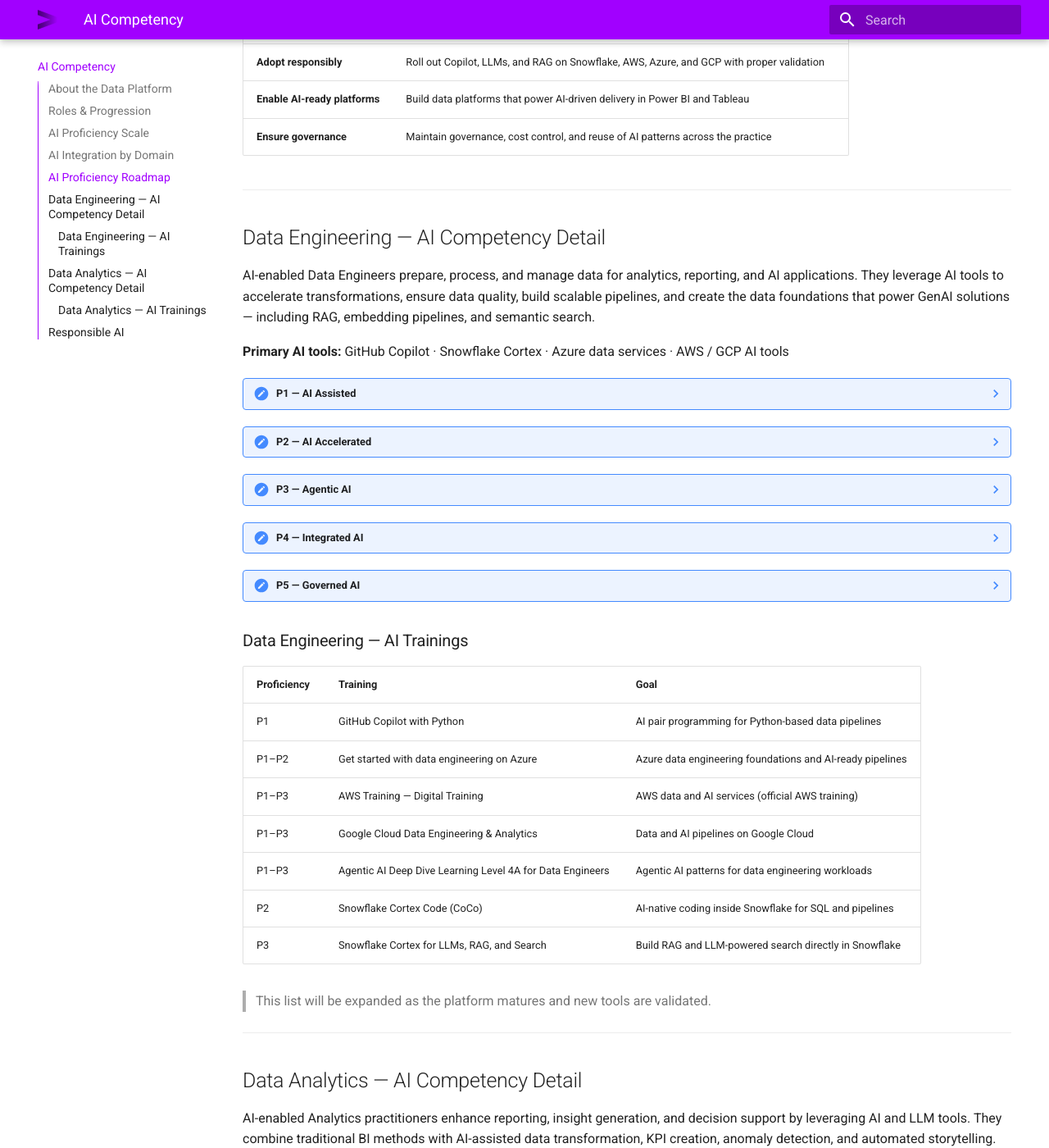
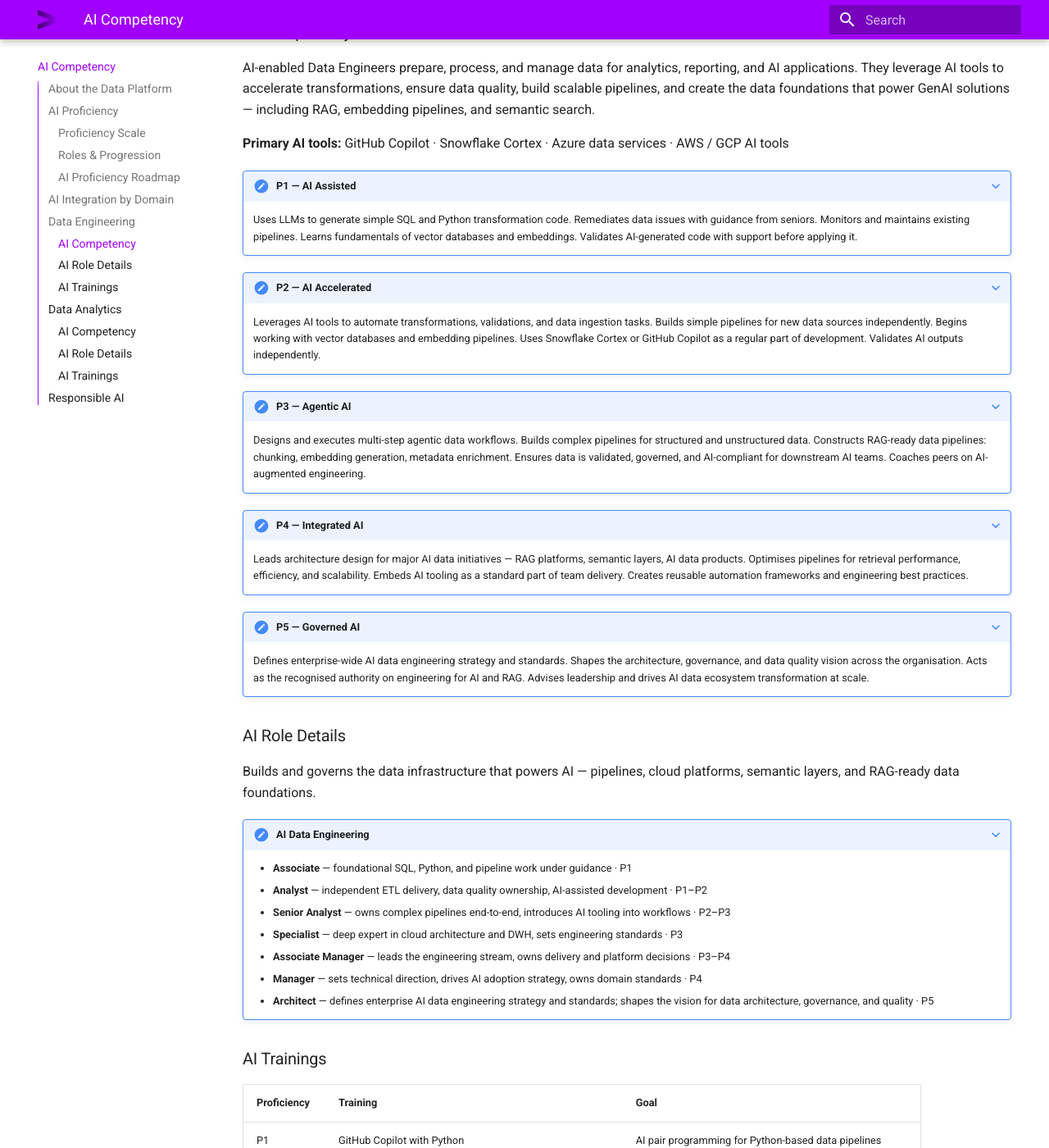
Before and after one commit to PaulTirlea84/datc-data-hub, an MkDocs documentation site: the page built from docs/ai-competency.md, in a window 1280 px wide and 1400 px high, scrolled down 2857 px. Shown: the whole window at 82% size. Built offline with MkDocs 1.6.1 and Material for MkDocs 9.7.7, drawn with Linux system fonts in a browser that asks for light colours; some of the changed text lies outside the part shown.

Commit message:
refactor(ai-competency): restructure sections and add md_in_html extension
- Reorganize headings: Roles & Progression under AI Proficiency as H3
- Data Engineering / Data Analytics as top-level H2 sections
- All collapsible notes changed to expanded-by-default (???+)
- Add md_in_html extension to mkdocs.yml (enables grid cards)
- toc.integrate already in place for left sidebar nav

Co-Authored-By: Claude Sonnet 4.6 <noreply@anthropic.com>

```diff
--- a/docs/ai-competency.md
+++ b/docs/ai-competency.md
@@ -1,4 +1,4 @@
-# AI Competency — Data Platform
+# Data Platform
 
 Welcome to the **DATC Data Platform AI Competency** framework — the reference for how every practitioner in Data Engineering and Data Analytics is expected to adopt and grow their AI capability. This page covers the proficiency scale, required levels by role, domain-specific guidance, and curated learning paths.
 
@@ -20,11 +20,27 @@ Data Engineering builds the foundation. Data Analytics delivers the insight. Bot
 
 ---
 
-## Roles & Progression
+## AI Proficiency
+
+### Proficiency Scale
+
+All AI competency requirements use a five-level proficiency scale aligned to Accenture's FY26 AI Data Platform Strategy. Requirements are **cumulative** — each level includes all previous proficiency levels.
+
+| Proficiency Level | Proficiency Name | What It Means |
+|:---:|:---:|---|
+| **P1** | **AI Assisted** | You use built-in AI features (Copilot, suggestions, recommendations) to support your day-to-day work. You follow existing prompts and validate outputs with guidance. |
+| **P2** | **AI Accelerated** | You actively use LLMs to speed up your tasks. You validate AI outputs independently and adapt prompts for better results. AI meaningfully reduces the time for standard work. |
+| **P3** | **Agentic AI** | You design and execute multi-step AI workflows. You build reusable prompt structures, apply RAG patterns where relevant, and guide peers on effective AI use. |
+| **P4** | **Integrated AI** | You embed AI capabilities directly into pipelines, dashboards, and team workflows at project level. You create frameworks and lead AI adoption on your engagements. |
+| **P5** | **Governed AI** | You define standards, governance, and strategy for AI use across the practice. You advise leadership and shape how AI evolves in the organisation. |
+
+---
+
+### Roles & Progression
 
 Both domains share the same career level framework. Each level has a defined AI proficiency requirement — higher levels are expected to use AI more deeply and independently.
 
-| Career Level | Role | Proficiency | Level Name |
+| Career Level | Career Role | Proficiency Target | Proficiency Name |
 |:---:|---|:---:|---|
 | 12 | Associate | P1 | AI Assisted |
 | 11 | Analyst | P1 | AI Assisted |
@@ -34,60 +50,11 @@ Both domains share the same career level framework. Each level has a defined AI
 | 7 | Manager | P4 | Integrated AI |
 | ✦ | Architect | P5 | Governed AI |
 
-??? note "AI Data Engineering — role details"
-
-    Builds and governs the data infrastructure that powers AI — pipelines, cloud platforms, semantic layers, and RAG-ready data foundations.
-
-    - **Associate** — foundational SQL, Python, and pipeline work under guidance · P1
-    - **Analyst** — independent ETL delivery, data quality ownership, AI-assisted development · P1–P2
-    - **Senior Analyst** — owns complex pipelines end-to-end, introduces AI tooling into workflows · P2–P3
-    - **Specialist** — deep expert in cloud architecture and DWH, sets engineering standards · P3
-    - **Associate Manager** — leads the engineering stream, owns delivery and platform decisions · P3–P4
-    - **Manager** — sets technical direction, drives AI adoption strategy, owns domain standards · P4
-    - **Architect** — defines enterprise AI data engineering strategy and standards; shapes the vision for data architecture, governance, and quality · P5
-
-??? note "AI Data Analytics — role details"
-
-    Builds and governs the reporting and insight layer — dashboards, semantic models, KPI frameworks, and AI-driven analytics.
-
-    - **Associate** — foundational Power BI and reporting work under guidance · P1
-    - **Analyst** — independent report delivery, DAX and M ownership, AI-assisted development · P1–P2
-    - **Senior Analyst** — owns report lifecycle end-to-end, introduces AI tooling into workflows · P2–P3
-    - **Specialist** — deep expert in BI architecture and analytics, sets reporting standards · P3
-    - **Associate Manager** — leads the analytics stream, owns delivery and platform decisions · P3–P4
-    - **Manager** — sets analytical direction, drives AI adoption strategy, owns domain standards · P4
-    - **Architect** — defines enterprise-wide AI analytics practices and data-to-insight strategy; advises leadership on AI opportunities · P5
 
 ---
 
-## AI Proficiency Scale
 
-All AI competency requirements use a five-level proficiency scale aligned to Accenture's FY26 AI Data Platform Strategy. Requirements are **cumulative** — each level includes all previous proficiency levels.
-
-| Level | Name | What It Means |
-|:---:|:---:|---|
-| **P1** | **AI Assisted** | You use built-in AI features (Copilot, suggestions, recommendations) to support your day-to-day work. You follow existing prompts and validate outputs with guidance. |
-| **P2** | **AI Accelerated** | You actively use LLMs to speed up your tasks. You validate AI outputs independently and adapt prompts for better results. AI meaningfully reduces the time for standard work. |
-| **P3** | **Agentic AI** | You design and execute multi-step AI workflows. You build reusable prompt structures, apply RAG patterns where relevant, and guide peers on effective AI use. |
-| **P4** | **Integrated AI** | You embed AI capabilities directly into pipelines, dashboards, and team workflows at project level. You create frameworks and lead AI adoption on your engagements. |
-| **P5** | **Governed AI** | You define standards, governance, and strategy for AI use across the practice. You advise leadership and shape how AI evolves in the organisation. |
-
----
-
-## AI Integration by Domain
-
-!!! tip "What AI integration means for each domain"
-    - **Data Engineering** — use AI to write, test, and optimise pipelines faster; automate data quality checks; build data layers that power AI applications (RAG, embeddings, semantic search)
-    - **Data Analytics** — use AI to accelerate reporting; generate KPIs; detect anomalies; automate insights; build smarter dashboards
-
-| Domain | Primary AI Tools |
-|---|---|
-| **Data Analytics** | · Power BI with Copilot / Claude<br>· Tableau Cloud with AI<br>· AWS QuickSight with Claude<br>· Fabric Copilot |
-| **Data Engineering** | · Snowflake Cortex<br>· GitHub Copilot<br>· Azure AI-ready data services<br>· AWS / GCP AI tools |
-
----
-
-## AI Proficiency Roadmap
+### AI Proficiency Roadmap
 
 The platform follows a continuous improvement cycle across five objectives:
 
@@ -101,33 +68,68 @@ The platform follows a continuous improvement cycle across five objectives:
 
 ---
 
-## Data Engineering — AI Competency Detail
+
+
+## AI Integration by Domain
+
+!!! tip "What AI integration means for each domain"
+    - **Data Engineering**
+
+    Use AI to write, test, and optimise pipelines faster; automate data quality checks; build data layers that power AI applications (RAG, embeddings, semantic search)
+
+    - **Data Analytics**
+
+    Use AI to accelerate reporting; generate KPIs; detect anomalies; automate insights; build smarter dashboards
+
+
+---
+
+
+## Data Engineering
+
+### AI Competency
 
 AI-enabled Data Engineers prepare, process, and manage data for analytics, reporting, and AI applications. They leverage AI tools to accelerate transformations, ensure data quality, build scalable pipelines, and create the data foundations that power GenAI solutions — including RAG, embedding pipelines, and semantic search.
 
 **Primary AI tools:** GitHub Copilot · Snowflake Cortex · Azure data services · AWS / GCP AI tools
 
-??? note "P1 — AI Assisted"
+
+???+ note "P1 — AI Assisted"
 
     Uses LLMs to generate simple SQL and Python transformation code. Remediates data issues with guidance from seniors. Monitors and maintains existing pipelines. Learns fundamentals of vector databases and embeddings. Validates AI-generated code with support before applying it.
 
-??? note "P2 — AI Accelerated"
+???+ note "P2 — AI Accelerated"
 
     Leverages AI tools to automate transformations, validations, and data ingestion tasks. Builds simple pipelines for new data sources independently. Begins working with vector databases and embedding pipelines. Uses Snowflake Cortex or GitHub Copilot as a regular part of development. Validates AI outputs independently.
 
-??? note "P3 — Agentic AI"
+???+ note "P3 — Agentic AI"
 
     Designs and executes multi-step agentic data workflows. Builds complex pipelines for structured and unstructured data. Constructs RAG-ready data pipelines: chunking, embedding generation, metadata enrichment. Ensures data is validated, governed, and AI-compliant for downstream AI teams. Coaches peers on AI-augmented engineering.
 
-??? note "P4 — Integrated AI"
+???+ note "P4 — Integrated AI"
 
     Leads architecture design for major AI data initiatives — RAG platforms, semantic layers, AI data products. Optimises pipelines for retrieval performance, efficiency, and scalability. Embeds AI tooling as a standard part of team delivery. Creates reusable automation frameworks and engineering best practices.
 
-??? note "P5 — Governed AI"
+???+ note "P5 — Governed AI"
 
     Defines enterprise-wide AI data engineering strategy and standards. Shapes the architecture, governance, and data quality vision across the organisation. Acts as the recognised authority on engineering for AI and RAG. Advises leadership and drives AI data ecosystem transformation at scale.
 
-### Data Engineering — AI Trainings
+### AI Role Details
+
+Builds and governs the data infrastructure that powers AI — pipelines, cloud platforms, semantic layers, and RAG-ready data foundations.
+
+???+ note "AI Data Engineering"
+
+    - **Associate** — foundational SQL, Python, and pipeline work under guidance · P1
+    - **Analyst** — independent ETL delivery, data quality ownership, AI-assisted development · P1–P2
+    - **Senior Analyst** — owns complex pipelines end-to-end, introduces AI tooling into workflows · P2–P3
+    - **Specialist** — deep expert in cloud architecture and DWH, sets engineering standards · P3
+    - **Associate Manager** — leads the engineering stream, owns delivery and platform decisions · P3–P4
+    - **Manager** — sets technical direction, drives AI adoption strategy, owns domain standards · P4
+    - **Architect** — defines enterprise AI data engineering strategy and standards; shapes the vision for data architecture, governance, and quality · P5
+
+
+### AI Trainings
 
 | Proficiency | Training | Goal |
 |---|---|---|
@@ -143,33 +145,52 @@ AI-enabled Data Engineers prepare, process, and manage data for analytics, repor
 
 ---
 
-## Data Analytics — AI Competency Detail
+## Data Analytics
+
+### AI Competency
 
 AI-enabled Analytics practitioners enhance reporting, insight generation, and decision support by leveraging AI and LLM tools. They combine traditional BI methods with AI-assisted data transformation, KPI creation, anomaly detection, and automated storytelling.
 
 **Primary AI tools:** Power BI with Copilot / Claude · Fabric Copilot · Tableau Cloud with AI · AWS QuickSight with Claude
 
-??? note "P1 — AI Assisted"
+
+???+ note "P1 — AI Assisted"
 
     Uses AI tools (Copilot, LLMs) for basic tasks: summarising data, exploring datasets, generating simple transformation code (DAX, SQL, M), getting layout suggestions, and drafting KPI definitions. Follows pre-built prompts and templates. Validates outputs with senior guidance before applying.
 
-??? note "P2 — AI Accelerated"
+???+ note "P2 — AI Accelerated"
 
     Uses LLMs to speed up reporting work: KPI calculations, dashboard logic, layout improvements, insight generation. Validates AI-generated findings independently. Begins adapting prompts for accuracy and consistency. Automates repetitive analytical tasks. AI meaningfully reduces time on standard report development.
 
-??? note "P3 — Agentic AI"
+???+ note "P3 — Agentic AI"
 
     Designs and uses agentic AI workflows to automate multi-step analytical tasks (transform → calculate → summarise → narrate). Creates reusable prompt patterns for repeatable analytical processes. Applies AI-assisted techniques: anomaly detection, forecasting, clustering, automated insights. Guides peers on effective AI use in reporting.
 
-??? note "P4 — Integrated AI"
+???+ note "P4 — Integrated AI"
 
     Embeds AI logic directly into dashboards, KPI frameworks, and semantic data models. Builds scalable frameworks and reusable prompt libraries for the analytics team. Leads AI adoption practices across projects. Collaborates with Data Engineering on AI-powered data pipelines that feed reporting and insight layers.
 
-??? note "P5 — Governed AI"
+???+ note "P5 — Governed AI"
 
     Defines enterprise-wide AI analytics practices and governance. Advises leadership on AI opportunities in decision-making and reporting. Shapes standards and best practices for responsible AI use in analytics. Guides teams organisation-wide on integrating AI-driven insights into business workflows.
 
-### Data Analytics — AI Trainings
+### AI Role Details
+
+Builds and governs the reporting and insight layer — dashboards, semantic models, KPI frameworks, and AI-driven analytics.
+
+???+ note "Data Analytics"
+
+
+    - **Associate** — foundational Power BI and reporting work under guidance · P1
+    - **Analyst** — independent report delivery, DAX and M ownership, AI-assisted development · P1–P2
+    - **Senior Analyst** — owns report lifecycle end-to-end, introduces AI tooling into workflows · P2–P3
+    - **Specialist** — deep expert in BI architecture and analytics, sets reporting standards · P3
+    - **Associate Manager** — leads the analytics stream, owns delivery and platform decisions · P3–P4
+    - **Manager** — sets analytical direction, drives AI adoption strategy, owns domain standards · P4
+    - **Architect** — defines enterprise-wide AI analytics practices and data-to-insight strategy; advises leadership on AI opportunities · P5
+
+
+### AI Trainings
 
 | Proficiency | Training | Goal |
 |---|---|---|
--- a/mkdocs.yml
+++ b/mkdocs.yml
@@ -35,6 +35,7 @@ markdown_extensions:
   - admonition
   - tables
   - attr_list
+  - md_in_html
   - pymdownx.details
 
 nav:
```
